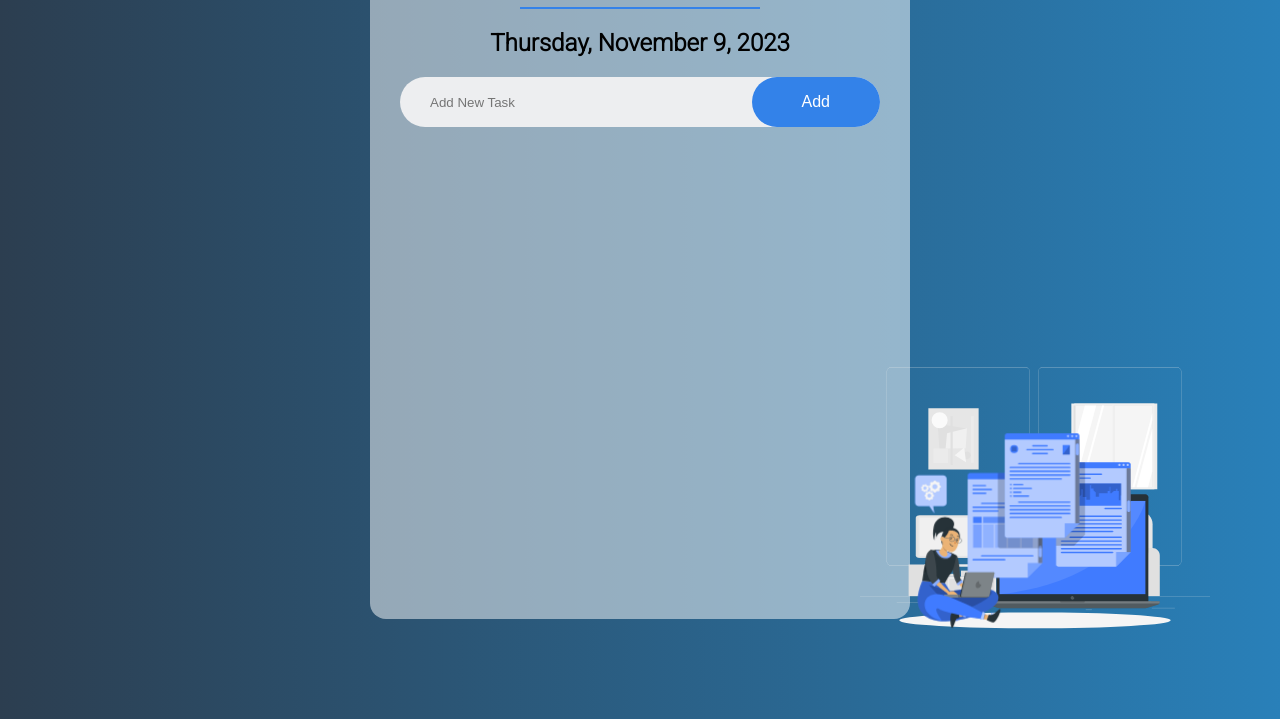
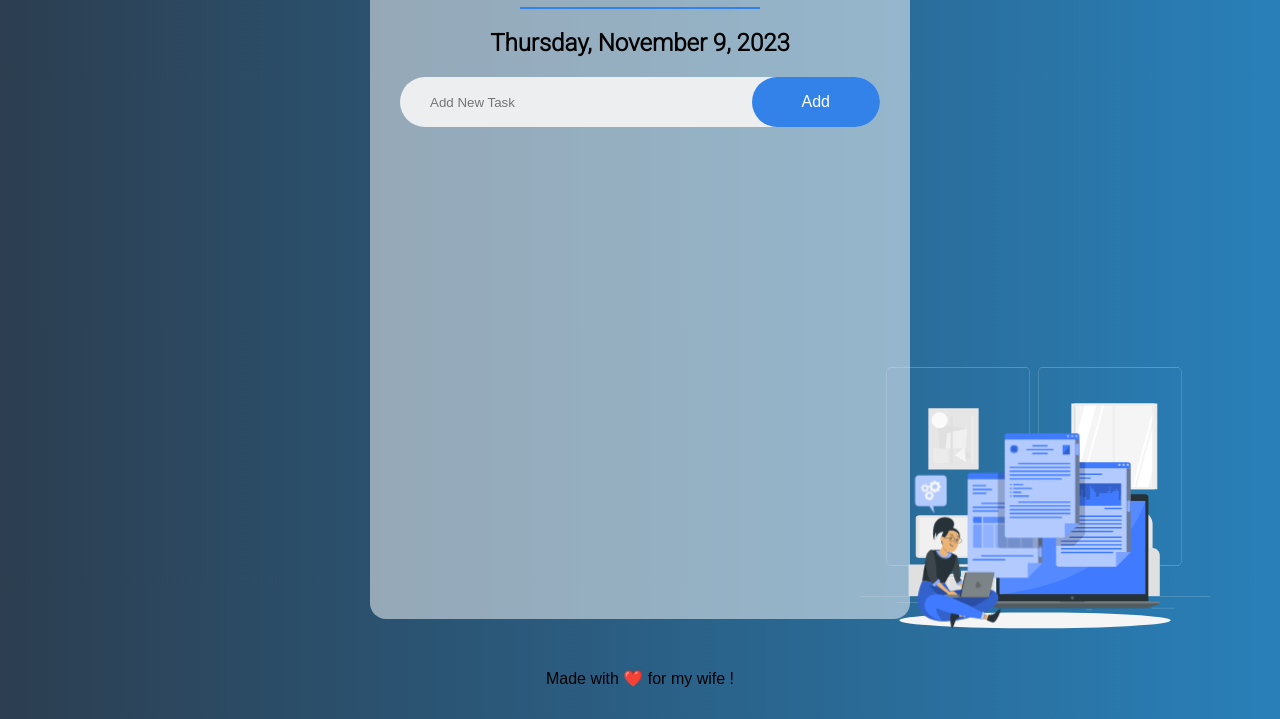
Before and after one commit to Giorgos-K-89/My-To-Do-List, a plain HTML site: page index.html in a window 1280 px wide. Shown: the part 181-900 px from the top of the page. Drawn offline with Linux system fonts and the light colour scheme; a web font is replaced by a local one.

Commit message:
Add files via upload

```diff
--- a/index.html
+++ b/index.html
@@ -1118,6 +1118,7 @@
         </g>
       </svg>
     </div>
+    <footer>Made with ❤️ for my wife !</footer>
     <script src="script.js"></script>
   </body>
 </html>
--- a/styles.css
+++ b/styles.css
@@ -140,3 +140,7 @@ g[id^="Window_"],
     transform: translate3d(4px, 0, 0);
   }
 }
+footer {
+  text-align: center;
+  margin-top: 50px;
+}
```
